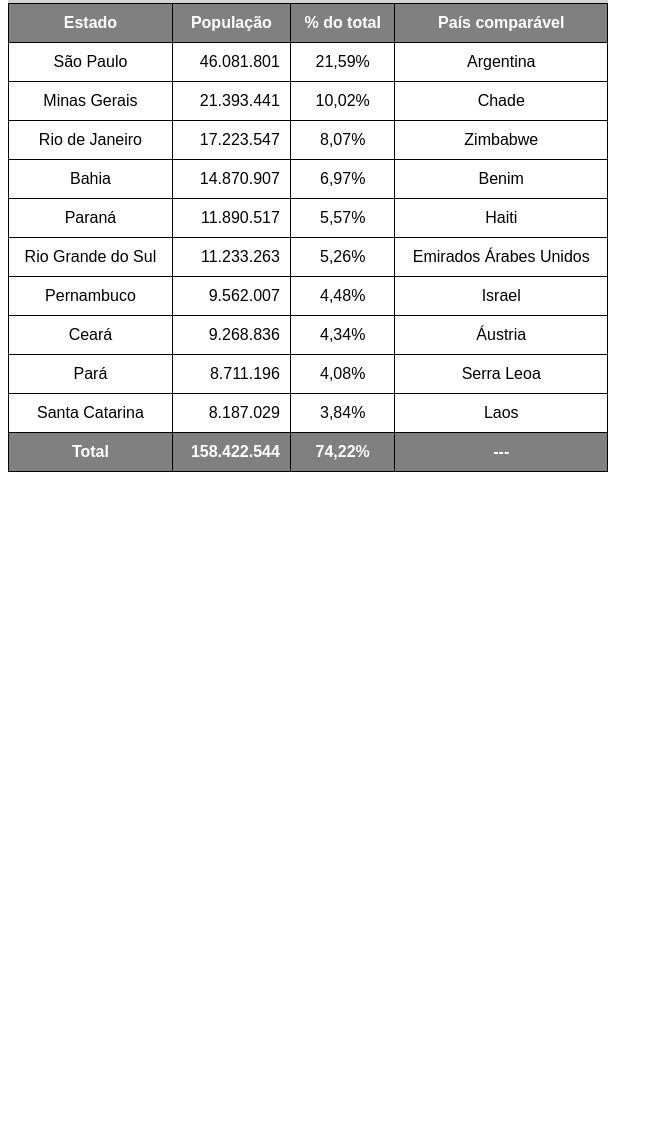
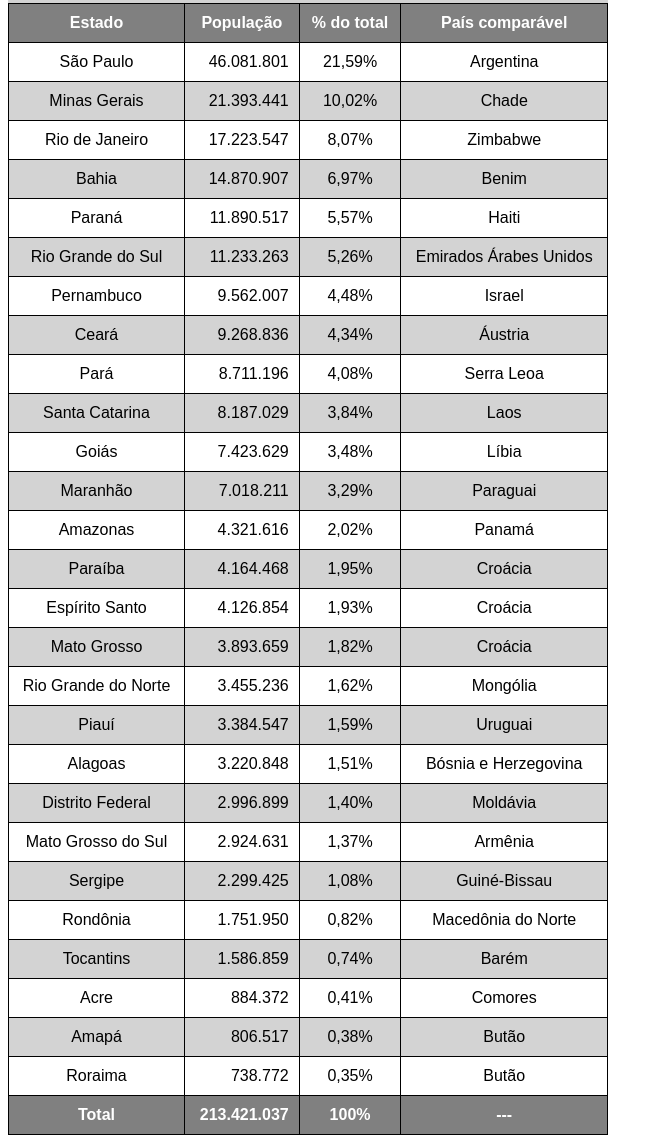
Before and after one commit to brunograf/HTML-CSS, a plain HTML site: page Exercícios/Ex23/tabela2.html in a window 1280 px wide. Shown: the part 125-1268 px from the top of the page, without its empty margins (0-663 px from the left). Before the commit the page ends 800 px from the top, so only its background shows below. Drawn offline with Linux system fonts and the light colour scheme.

Commit message:
Continuando o exercício 23
Efeito zebrado, cabeçalho fixo e mesclagem de células

```diff
--- a/Exercícios/Ex23/tabela2.html
+++ b/Exercícios/Ex23/tabela2.html
@@ -13,6 +13,7 @@
         table {
             width: 600px;
             border-collapse: collapse;
+            position: relative;
         }
 
         caption {
@@ -26,11 +27,22 @@
             color: white;
         }
 
+        thead>tr>th {
+            position: sticky;
+            top: -1px;
+            background-color: gray;
+        }
+
+        tbody tr:nth-child(even) {
+            background-color: lightgray;
+        }
+
         th, td {
             border: solid 1px #000;
             padding: 10px;
             text-align: center;
         }
+
         .numero {
             text-align: right;
         }
@@ -109,12 +121,114 @@
                     <td>3,84%</td>
                     <td>Laos</td>
                 </tr>
+                <tr>
+                    <td>Goiás</td>
+                    <td class="numero">7.423.629</td>
+                    <td>3,48%</td>
+                    <td>Líbia</td>
+                </tr>
+                <tr>
+                    <td>Maranhão</td>
+                    <td class="numero">7.018.211</td>
+                    <td>3,29%</td>
+                    <td>Paraguai</td>
+                </tr>
+                <tr>
+                    <td>Amazonas</td>
+                    <td class="numero">4.321.616</td>
+                    <td>2,02%</td>
+                    <td>Panamá</td>
+                </tr>
+                <tr>
+                    <td>Paraíba</td>
+                    <td class="numero">4.164.468</td>
+                    <td>1,95%</td>
+                    <td>Croácia</td>
+                </tr>
+                <tr>
+                    <td>Espírito Santo</td>
+                    <td class="numero">4.126.854</td>
+                    <td>1,93%</td>
+                    <td>Croácia</td>
+                </tr>
+                <tr>
+                    <td>Mato Grosso</td>
+                    <td class="numero">3.893.659</td>
+                    <td>1,82%</td>
+                    <td>Croácia</td>
+                </tr>
+                <tr>
+                    <td>Rio Grande do Norte</td>
+                    <td class="numero">3.455.236</td>
+                    <td>1,62%</td>
+                    <td>Mongólia</td>
+                </tr>
+                <tr>
+                    <td>Piauí</td>
+                    <td class="numero">3.384.547</td>
+                    <td>1,59%</td>
+                    <td>Uruguai</td>
+                </tr>
+                <tr>
+                    <td>Alagoas</td>
+                    <td class="numero">3.220.848</td>
+                    <td>1,51%</td>
+                    <td>Bósnia e Herzegovina</td>
+                </tr>
+                <tr>
+                    <td>Distrito Federal</td>
+                    <td class="numero">2.996.899</td>
+                    <td>1,40%</td>
+                    <td>Moldávia</td>
+                </tr>
+                <tr>
+                    <td>Mato Grosso do Sul</td>
+                    <td class="numero">2.924.631</td>
+                    <td>1,37%</td>
+                    <td>Armênia</td>
+                </tr>
+                <tr>
+                    <td>Sergipe</td>
+                    <td class="numero">2.299.425</td>
+                    <td>1,08%</td>
+                    <td>Guiné-Bissau</td>
+                </tr>
+                <tr>
+                    <td>Rondônia</td>
+                    <td class="numero">1.751.950</td>
+                    <td>0,82%</td>
+                    <td>Macedônia do Norte</td>
+                </tr>
+                <tr>
+                    <td>Tocantins</td>
+                    <td class="numero">1.586.859</td>
+                    <td>0,74%</td>
+                    <td>Barém</td>
+                </tr>
+                <tr>
+                    <td>Acre</td>
+                    <td class="numero">884.372</td>
+                    <td>0,41%</td>
+                    <td>Comores</td>
+                </tr>
+                <tr>
+                    <td>Amapá</td>
+                    <td class="numero">806.517</td>
+                    <td>0,38%</td>
+                    <td>Butão</td>
+                </tr>
+                <tr>
+                    <td>Roraima</td>
+                    <td class="numero">738.772</td>
+                    <td>0,35%</td>
+                    <td>Butão</td>
+                </tr>
             </tbody>
             <tfoot>
                 <tr>
                     <th scope="row">Total</th>
-                    <td class="numero"><strong>158.422.544</strong></td>
-                    <td><strong>74,22%</strong></td>
+                    <td class="numero"><strong>213.421.037</strong></td>
+                    <td><strong>100%</strong></td>
                     <td><strong>---</strong></td>
                 </tr>
             </tfoot>
```
Also changed, not shown: Exercícios/Ex23/tabela3.html (added, +48 -0 lines).
